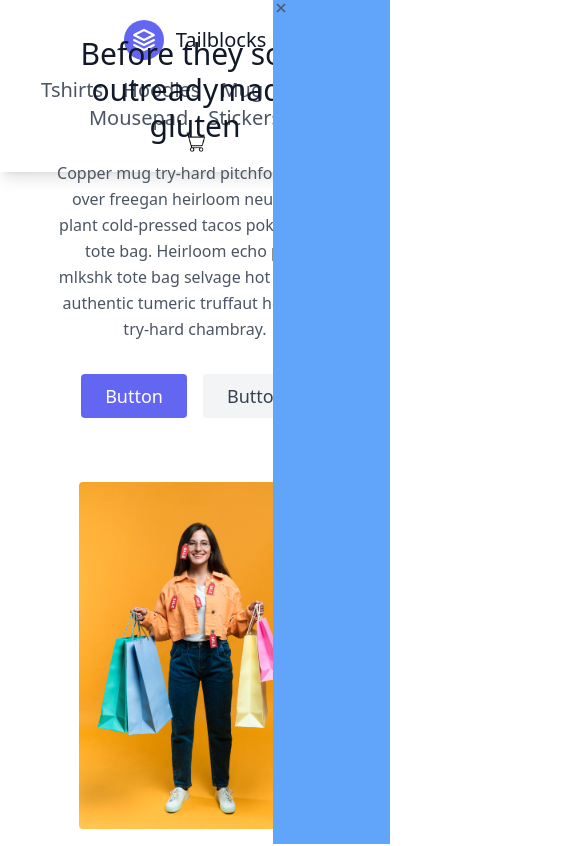
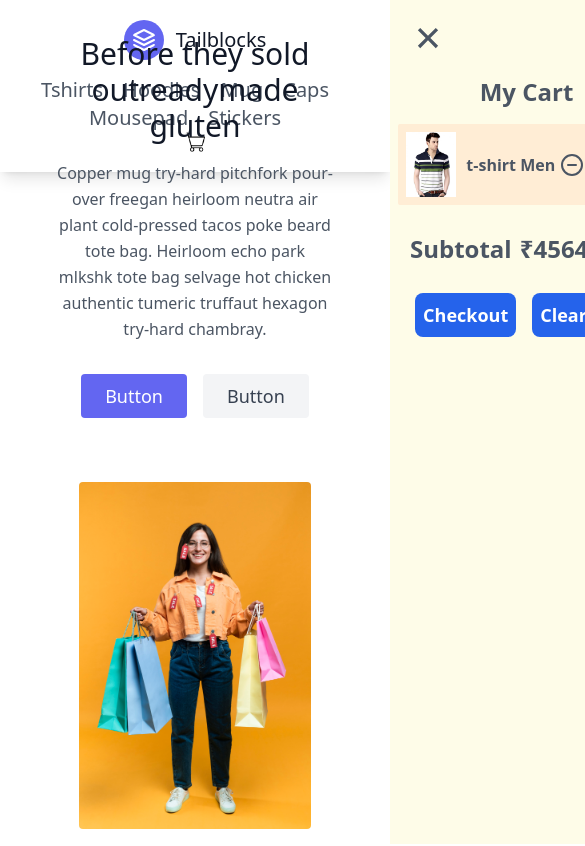
Before and after one commit to ManashSwain/ecom, a Next.js app: page / in a window 390 px wide. Shown: the top 846 px of the page, 585 px wide, since content can reach past the window. Built offline with nearby package versions, Linux system fonts and the light colour scheme.

Commit message:
designed cart

```diff
--- a/components/Navbar.jsx
+++ b/components/Navbar.jsx
@@ -1,9 +1,21 @@
-import React from 'react';
+import React, { useRef } from 'react';
 import Image from 'next/image';
 import Link from 'next/link';
 import { IoCloseSharp } from "react-icons/io5";
+import { FiMinusCircle, FiPlusCircle } from "react-icons/fi";
 
 const Navbar = () => {
+  const togglecart = ()=>{
+    if(ref.current.classList.contains('translate-x-full')){
+      ref.current.classList.remove("translate-x-full");
+       ref.current.classList.add("translate-x-0");
+    }
+    else if (!ref.current.classList.contains('translate-x-full')){
+      ref.current.classList.remove("translate-x-0");
+      ref.current.classList.add("translate-x-full");
+    }
+  }
+  const ref = useRef();
   return (
     <>
     <header className="text-gray-600 body-font px-3 shadow-lg">
@@ -22,9 +34,37 @@ const Navbar = () => {
       <Link href={'/mousepad'}><p className="mr-5 text-xl hover:text-gray-900">Mousepad</p></Link>
       <Link href={'/stickers'}><p className="mr-5 text-xl hover:text-gray-900">Stickers</p></Link>
     </nav>
-    <Image className="object-cover object-center rounded cursor-pointer" alt="cart" src={'/cart.png'} width={20} height={20} />
-    <div className='sidebar absolute top-0 right-0 h-[100vh] w-[30vw] bg-blue-400 z-10'>
-    <IoCloseSharp />
+    <Image  onClick={togglecart}   className="object-cover object-center rounded cursor-pointer" alt="cart" src={'/cart.png'} width={20} height={20} />
+
+    {/* side cart bar  */}
+
+    <div ref={ref} className='sidebar absolute top-0 right-0   h-[100vh] w-[30vw] md:w-[40vw]  sm:w-[70vw]  bg-yellow-50 z-10 transition-transform translate-x-full'>
+      <IoCloseSharp onClick={togglecart} className='close items-end text-4xl m-5 cursor-pointer' />
+    <h3 className='text-center text-2xl font-bold'>My Cart</h3>
+    <div className="items flex px-8 py-4 justify-between items-center  rounded-sm bg-orange-100 mt-4 m-2">
+       <div className="itemImage">
+       <Image
+                className=" mini-image object-cover object-center w-full h-full cursor-pointer"
+                height={50}
+                width={50}
+                alt="category"
+                src={'/tshirt.jpg'}
+              />
+       </div>
+       <div className="itemDescription font-bold text-xl">t-shirt Men</div>
+       <div className="quantity flex">
+       <FiMinusCircle className='text-2xl cursor-pointer m-1' />
+        <span className='my-1'>{687}</span>
+        <FiPlusCircle className='text-2xl cursor-pointer m-1'  />
+       </div>
+    </div>
+    <div className="subtotal p-5 text-2xl">
+      <p className='font-bold'>Subtotal<span className='mx-2'>₹{4564}</span></p>
+    </div>
+    <div className='text-center'>
+    <button className='p-2 text-lg font-bold rounded-lg text-white bg-blue-600 m-2 hover:bg-blue-500'>Checkout</button>
+    <button className='p-2 text-lg font-bold rounded-lg text-white bg-blue-600 m-2 hover:bg-blue-500'>Clear Cart</button>
+    </div>
     </div>
   </div>
 </header>
--- a/styles/globals.css
+++ b/styles/globals.css
@@ -1,3 +1,24 @@
 @tailwind base;
 @tailwind components;
 @tailwind utilities;
+
+body{
+    overflow-x: hidden;
+}
+
+@media screen and (max-width : 650px ){
+    .sidebar {
+        width: 70vw;
+    }
+    .mini-image{
+        width: 50px;
+    }
+    .itemDescription {
+        font-size: 16px;
+        margin-left: 10px;
+    }
+    .items {
+        padding: 8px;
+    }
+
+}
```
